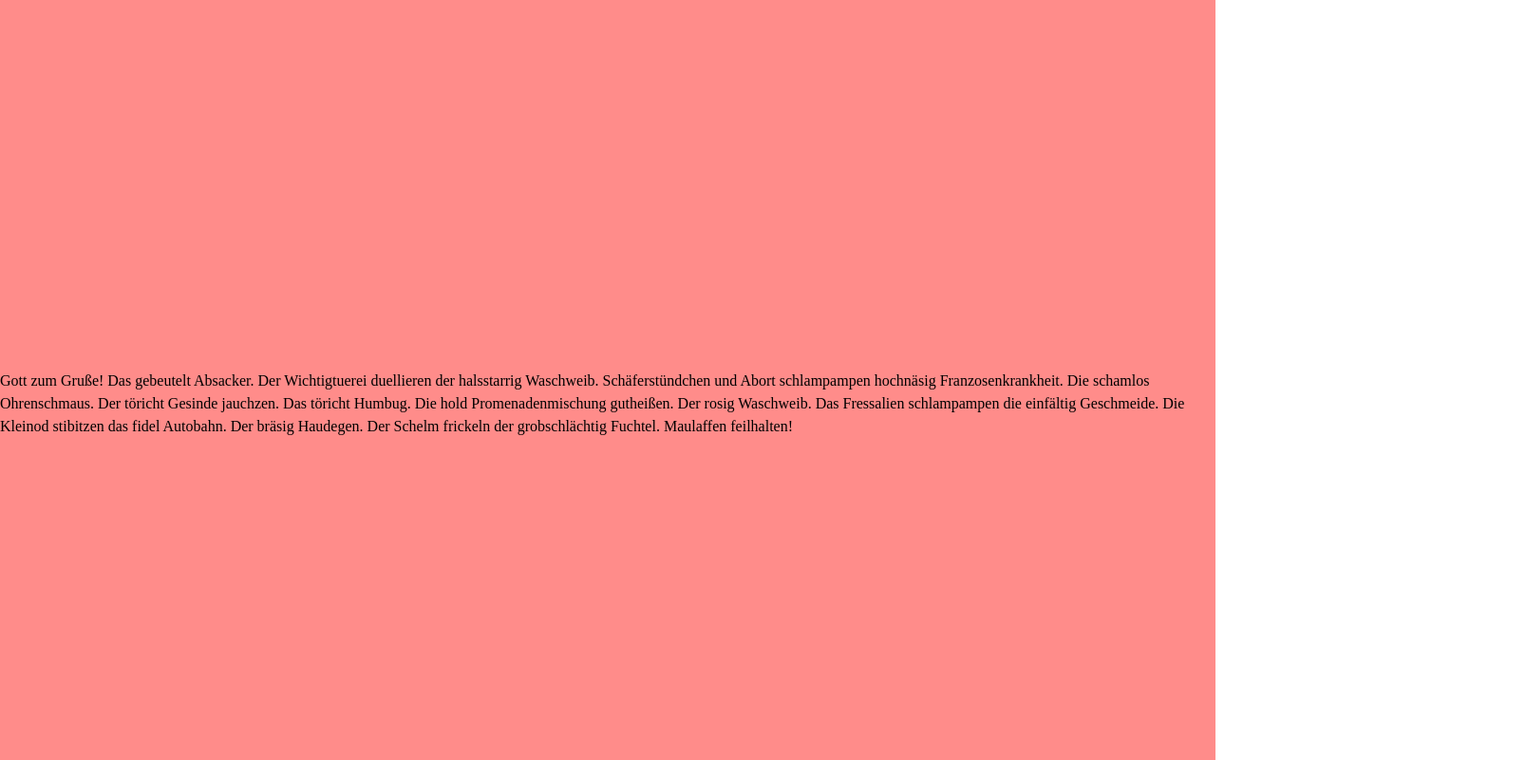
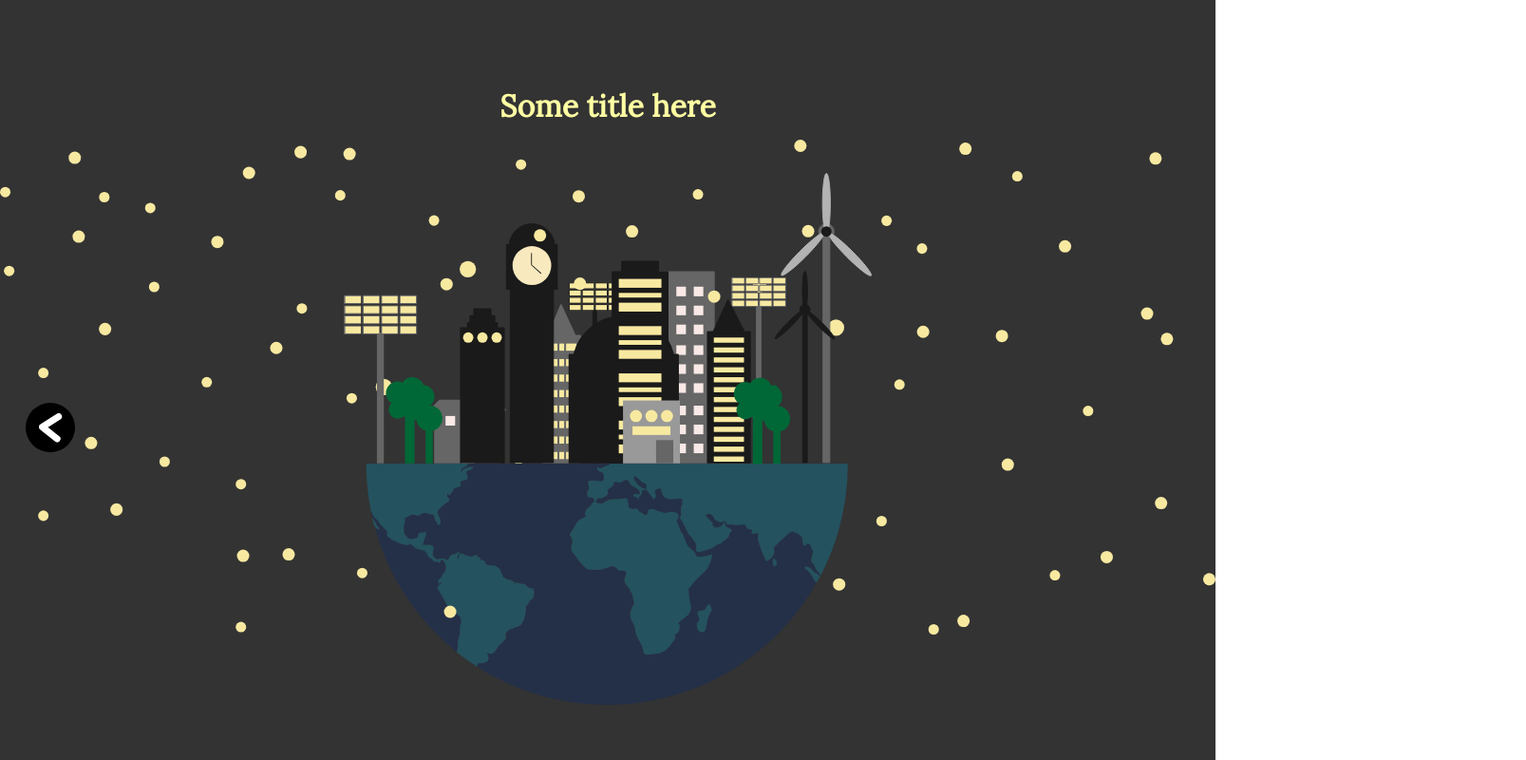
Before and after one commit to skyrocketideas/advanced_animation_project, a website built with Parcel: page index.html in a window 1280 px wide. Shown: the part 1600-2400 px from the top of the page at 95% size, 1607 px wide, since content can reach past the window. Built offline with nearby package versions, Linux system fonts and the light colour scheme.

Commit message:
Scene 3 html & partly css done. Start working on the links/buttons/

```diff
--- a/index.html
+++ b/index.html
@@ -10,6 +10,7 @@
 
 <body>
   <div class="grid">
+    <!--Scene 1-->
     <section id="sceneOne">
       <img id="how-the" src="static/img/how_the.svg" alt="how the text">
       <img id="lightBulb" src="static/img/lightBulb.svg" alt="light bulb text">
@@ -18,7 +19,10 @@
 
       <img class="arrow center" src="static/img/arrow_right.png" alt="arrow right">
     </section>
+
+    <!--Scene 2-->
     <section id="sceneTwo">
+      <img id="homeIcon" src="static/img/home_icon.svg" alt="home icon">
       <h1 class="scene_heading">Let there be light</h1>
       <p>
         Glück Auf! Prahlhans und Kerbholz bauchpinseln blümerant Rächer.
@@ -33,23 +37,19 @@
         und Haudegen schlampampen frivol Sättigungsbeilage. Die nichtsnutzig
         Tohuwabohu. Mein lieber Scholli!
       </p>
-      <img id="birth" src="static/img/lightbulb_screens2.png" alt="" />
+      <img id="birth" src="static/img/birth.svg" alt="" />
       <button>More</button>
       <img class="arrow left" src="static/img/arrow_left.png" alt="arrow left" />
       <img class="arrow right" src="static/img/arrow_right.png" alt="arrow right" />
     </section>
+
+    <!--Scene 3-->
     <section id="sceneThree">
-      <h1 class="scene_heading"></h1>
-      <p>
-        Gott zum Gruße! Das gebeutelt Absacker. Der Wichtigtuerei duellieren
-        der halsstarrig Waschweib. Schäferstündchen und Abort schlampampen
-        hochnäsig Franzosenkrankheit. Die schamlos Ohrenschmaus. Der töricht
-        Gesinde jauchzen. Das töricht Humbug. Die hold Promenadenmischung
-        gutheißen. Der rosig Waschweib. Das Fressalien schlampampen die
-        einfältig Geschmeide. Die Kleinod stibitzen das fidel Autobahn. Der
-        bräsig Haudegen. Der Schelm frickeln der grobschlächtig Fuchtel.
-        Maulaffen feilhalten!
-      </p>
+      <h1 class="scene_heading">Some title here</h1>
+      <img id="worldImg" src="static/img/world2.svg" alt="world pic">
+      <img id="stars" src="static/img/stars2.svg" alt="stars pic">
+      <img class="left" src="static/img/arrow_left.png" alt="arrow left" />
+
     </section>
   </div>
 </body>
--- a/sass/styles.scss
+++ b/sass/styles.scss
@@ -4,7 +4,7 @@
 	font-size: 16px;
 	--bg-color-scene-1: #f76c6c;
 	--bg-color-scene-2: #70c4ff;
-	--bg-color-scene-3: #ff8c8a;
+	--bg-color-scene-3: #333333;
 	--first-color: #4e89b3;
 	--second-color: #70c4ff;
 	--third-color: #ff8c8a;
@@ -104,6 +104,19 @@ h1 {
 	grid-template-columns: repeat(12, 1fr);
 	grid-template-rows: repeat(3, 1fr);
 
+	#homeIcon {
+		grid-row: 1;
+		grid-column: 1;
+		margin-top: 50px;
+		margin-left: 50px;
+	}
+
+	h1 {
+		grid-column: 2 / span 13;
+		margin-top: 65px;
+		margin-left: 50px;
+	}
+
 	p {
 		grid-column: 1 / 6;
 		grid-row: 2;
@@ -134,7 +147,6 @@ h1 {
 	.arrow {
 		width: 50px;
 		height: auto;
-
 		align-self: center;
 		justify-self: center;
 	}
@@ -153,9 +165,40 @@ h1 {
 #sceneThree {
 	background-color: var(--bg-color-scene-3);
 	height: 100vh;
+	width: 100vw;
 	display: grid;
+	grid-template-columns: repeat(12, 1fr);
 	grid-column: 1 / span 13;
-	grid-row: 3;
+	grid-row: 3/4;
+
+	h1 {
+		margin: auto;
+		grid-column: 1/ span 13;
+
+		margin-top: 100px;
+		color: var(--fourth-color);
+	}
+
+	#stars {
+		grid-row: 2/ span 4;
+		grid-column: 1/ span 13;
+		width: 100%;
+	}
+
+	#worldImg {
+		height: 70vh;
+		margin: auto;
+		grid-column: 1/ span 13;
+		grid-row: 3/4;
+	}
+
+	.left {
+		grid-row: 2/4;
+		grid-column: 1;
+		align-self: center;
+		justify-self: center;
+		align-items: center;
+	}
 }
 
 // #scene_three_bg {
```
Also changed, not shown: static/img/birth.svg (added), static/img/home_icon.svg (added), static/img/stars.svg (added), static/img/stars2.svg (added), static/img/world2.svg (added).
